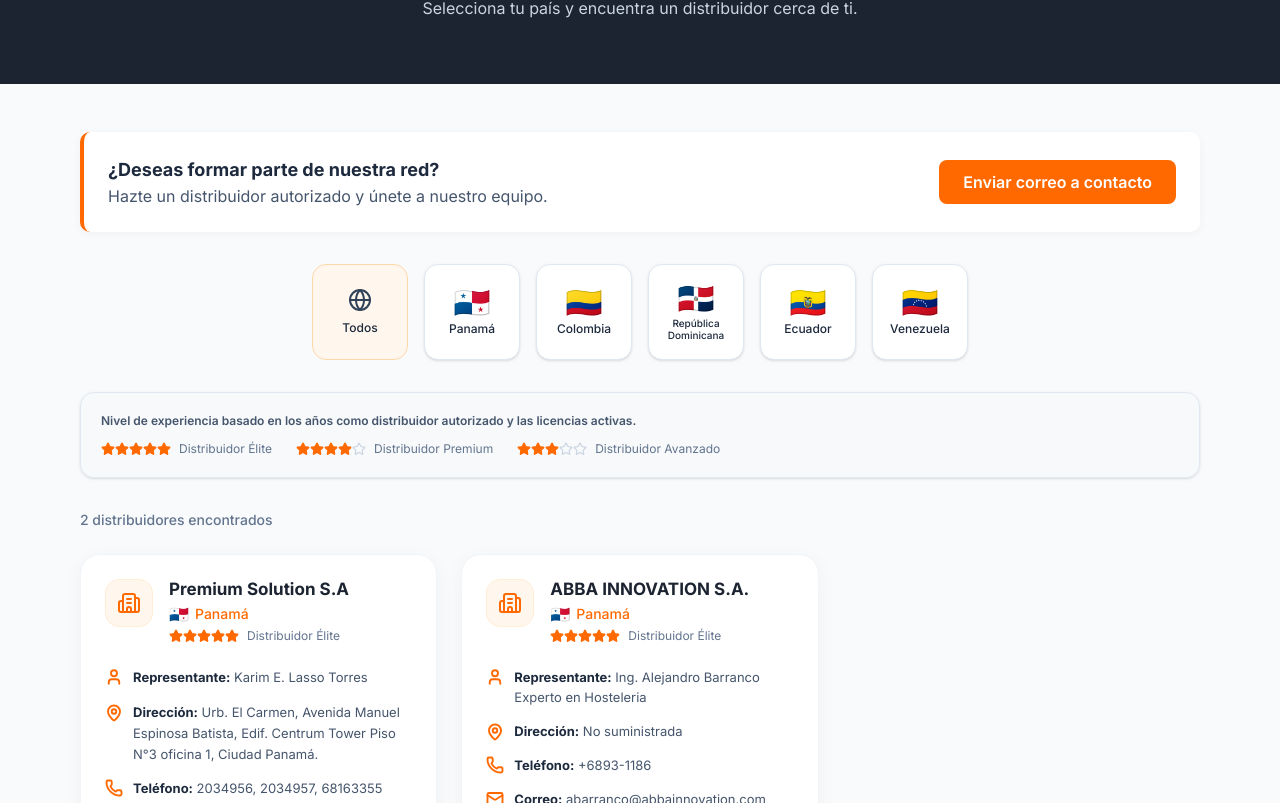
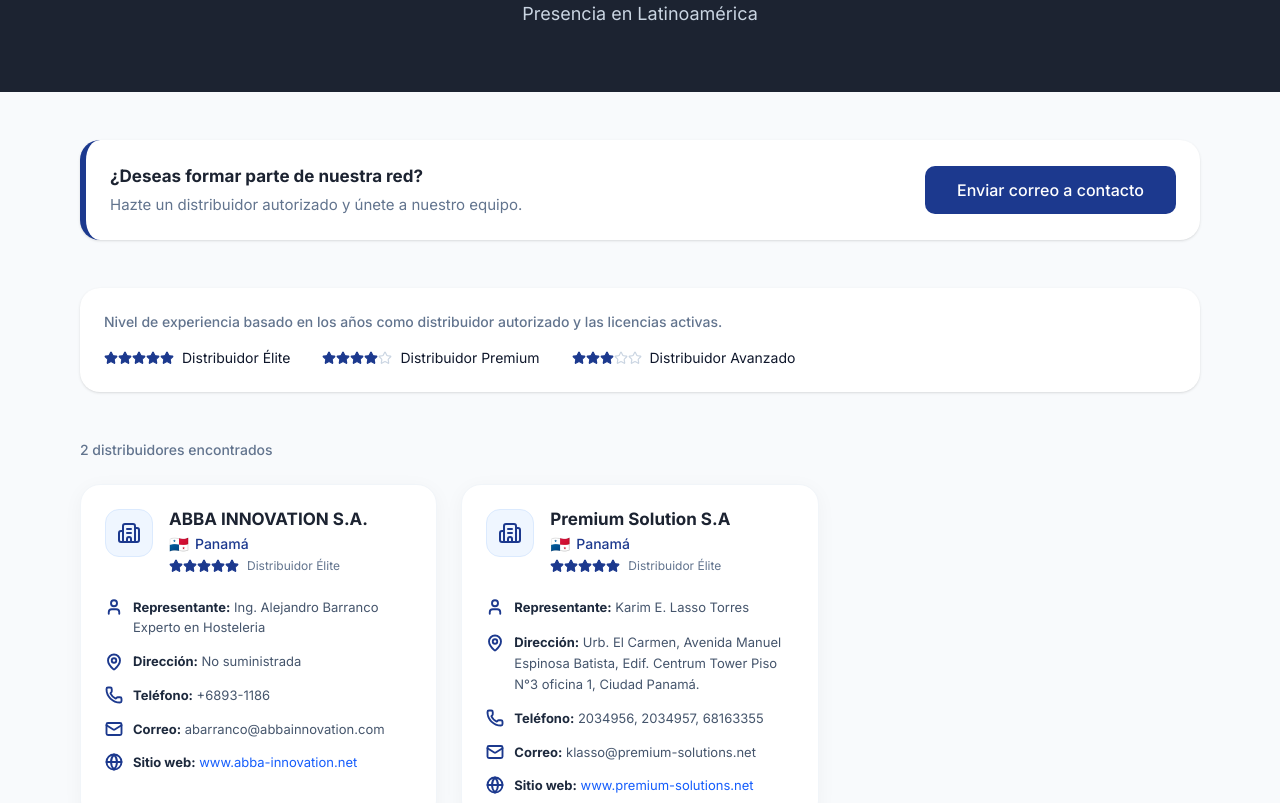
Before and after one commit to grupovevsa-cyber/grupovevsa-web, a Next.js app: page /distribuidores in a window 1280 px wide. Shown: the part 297-1100 px from the top of the page. Built offline with nearby package versions, Linux system fonts and the light colour scheme.

Commit message:
style: update distribuidores page colors, remove country filters, sort ABBA first, and add Premium Solution website

```diff
--- a/src/app/distribuidores/page.tsx
+++ b/src/app/distribuidores/page.tsx
@@ -1,16 +1,14 @@
-import { Globe, Building2, User, MapPin, Phone, Mail, Star } from "lucide-react";
-import Image from "next/image";
-import Link from "next/link";
+import { Building2, Globe, Mail, MapPin, Phone, Star, User } from "lucide-react";
 
 export default function DistribuidoresPage() {
   return (
     <div className="min-h-screen bg-[#F8FAFC]">
-      {/* Header Dark */}
+      {/* Header Section */}
       <section className="bg-[#1C2331] text-white py-16 text-center">
         <div className="container mx-auto px-4 flex flex-col items-center">
-          <Globe className="w-12 h-12 text-orange-500 mb-4" />
-          <h1 className="text-4xl font-bold mb-3">Distribuidores</h1>
-          <p className="text-slate-300">Selecciona tu país y encuentra un distribuidor cerca de ti.</p>
+          <Globe className="w-12 h-12 text-sky-400 mb-4" />
+          <h1 className="text-4xl font-bold mb-4">Distribuidores</h1>
+          <p className="text-slate-300 text-lg">Presencia en Latinoamérica</p>
         </div>
       </section>
 
@@ -18,63 +16,35 @@
       <section className="py-12">
         <div className="container mx-auto px-4 max-w-6xl">
 
-          {/* Banner de Contacto CTA */}
-          <div className="bg-white border-l-4 border-orange-500 p-6 rounded-lg shadow-[0_2px_10px_rgb(0,0,0,0.04)] flex flex-col md:flex-row items-center justify-between mb-8">
+          {/* CTA Box */}
+          <div className="bg-white rounded-[20px] p-6 shadow-sm mb-12 flex flex-col md:flex-row items-center justify-between gap-6 border-l-[6px] border-blue-900">
             <div>
-              <h3 className="text-lg font-bold text-slate-800">¿Deseas formar parte de nuestra red?</h3>
-              <p className="text-slate-600">Hazte un distribuidor autorizado y únete a nuestro equipo.</p>
+              <h3 className="text-[17px] font-bold text-[#1C2331] mb-1">¿Deseas formar parte de nuestra red?</h3>
+              <p className="text-slate-500 text-[15px]">Hazte un distribuidor autorizado y únete a nuestro equipo.</p>
             </div>
-            <a href="mailto:contacto@grupovev.com" className="mt-4 md:mt-0 bg-orange-500 hover:bg-orange-600 text-white px-6 py-2.5 rounded-md font-semibold transition-colors">
+            <a href="mailto:contacto@grupovev.com" className="bg-blue-900 text-white px-8 py-3 rounded-lg font-medium hover:bg-blue-800 transition-colors shrink-0">
               Enviar correo a contacto
             </a>
           </div>
 
-          {/* Filtros de País (Visual) */}
-          <div className="flex flex-wrap gap-4 justify-center mb-8">
-            <button className="flex flex-col items-center justify-center w-24 h-24 rounded-xl border border-orange-200 bg-orange-50 text-orange-600 font-medium hover:bg-orange-100 transition-colors">
-              <Globe className="w-6 h-6 mb-2 text-slate-700" />
-              <span className="text-xs text-slate-800">Todos</span>
-            </button>
-            <button className="flex flex-col items-center justify-center w-24 h-24 rounded-xl border border-slate-200 bg-white hover:bg-slate-50 text-slate-600 font-medium transition-colors shadow-sm">
-              <span className="text-3xl mb-1 leading-none">🇵🇦</span>
-              <span className="text-xs text-slate-800">Panamá</span>
-            </button>
-            <button className="flex flex-col items-center justify-center w-24 h-24 rounded-xl border border-slate-200 bg-white hover:bg-slate-50 text-slate-600 font-medium transition-colors shadow-sm">
-              <span className="text-3xl mb-1 leading-none">🇨🇴</span>
-              <span className="text-xs text-slate-800">Colombia</span>
-            </button>
-            <button className="flex flex-col items-center justify-center w-24 h-24 rounded-xl border border-slate-200 bg-white hover:bg-slate-50 text-slate-600 font-medium transition-colors shadow-sm text-center">
-              <span className="text-3xl mb-1 leading-none">🇩🇴</span>
-              <span className="text-[10px] text-slate-800 leading-tight">República<br/>Dominicana</span>
-            </button>
-            <button className="flex flex-col items-center justify-center w-24 h-24 rounded-xl border border-slate-200 bg-white hover:bg-slate-50 text-slate-600 font-medium transition-colors shadow-sm">
-              <span className="text-3xl mb-1 leading-none">🇪🇨</span>
-              <span className="text-xs text-slate-800">Ecuador</span>
-            </button>
-            <button className="flex flex-col items-center justify-center w-24 h-24 rounded-xl border border-slate-200 bg-white hover:bg-slate-50 text-slate-600 font-medium transition-colors shadow-sm">
-              <span className="text-3xl mb-1 leading-none">🇻🇪</span>
-              <span className="text-xs text-slate-800">Venezuela</span>
-            </button>
-          </div>
-
-          {/* Leyenda de Estrellas */}
-          <div className="bg-slate-50/50 border border-slate-200 rounded-xl p-5 mb-8 text-xs text-slate-500 shadow-sm">
-            <p className="mb-3 font-semibold text-slate-600">Nivel de experiencia basado en los años como distribuidor autorizado y las licencias activas.</p>
-            <div className="flex flex-wrap items-center gap-x-6 gap-y-3">
+          {/* Leyenda de Niveles */}
+          <div className="bg-white rounded-[20px] p-6 shadow-sm mb-12 text-sm">
+            <p className="text-slate-500 mb-4 font-medium">Nivel de experiencia basado en los años como distribuidor autorizado y las licencias activas.</p>
+            <div className="flex flex-wrap gap-8">
               <div className="flex items-center gap-2">
-                <div className="flex text-orange-500">
+                <div className="flex text-blue-900">
                   <Star className="w-3.5 h-3.5 fill-current" /><Star className="w-3.5 h-3.5 fill-current" /><Star className="w-3.5 h-3.5 fill-current" /><Star className="w-3.5 h-3.5 fill-current" /><Star className="w-3.5 h-3.5 fill-current" />
                 </div>
                 <span>Distribuidor Élite</span>
               </div>
               <div className="flex items-center gap-2">
-                <div className="flex text-orange-500">
+                <div className="flex text-blue-900">
                   <Star className="w-3.5 h-3.5 fill-current" /><Star className="w-3.5 h-3.5 fill-current" /><Star className="w-3.5 h-3.5 fill-current" /><Star className="w-3.5 h-3.5 fill-current" /><Star className="w-3.5 h-3.5 text-slate-300" />
                 </div>
                 <span>Distribuidor Premium</span>
               </div>
               <div className="flex items-center gap-2">
-                <div className="flex text-orange-500">
+                <div className="flex text-blue-900">
                   <Star className="w-3.5 h-3.5 fill-current" /><Star className="w-3.5 h-3.5 fill-current" /><Star className="w-3.5 h-3.5 fill-current" /><Star className="w-3.5 h-3.5 text-slate-300" /><Star className="w-3.5 h-3.5 text-slate-300" />
                 </div>
                 <span>Distribuidor Avanzado</span>
@@ -87,19 +57,19 @@
 
           <div className="grid md:grid-cols-2 lg:grid-cols-3 gap-6">
 
-            {/* Tarjeta 1: Premium Solution S.A */}
+            {/* Tarjeta 1: ABBA INNOVATION S.A. */}
             <div className="bg-white rounded-[20px] border border-slate-100 p-6 shadow-[0_4px_20px_rgb(0,0,0,0.04)] hover:shadow-lg transition-shadow">
               <div className="flex items-start gap-4 mb-6">
-                <div className="w-12 h-12 rounded-xl bg-orange-50 flex items-center justify-center text-orange-500 shrink-0 border border-orange-100">
+                <div className="w-12 h-12 rounded-xl bg-blue-50 flex items-center justify-center text-blue-900 shrink-0 border border-blue-100">
                   <Building2 className="w-6 h-6" />
                 </div>
                 <div>
-                  <h2 className="text-[17px] font-bold text-[#1C2331] leading-tight mb-1">Premium Solution S.A</h2>
+                  <h2 className="text-[17px] font-bold text-[#1C2331] leading-tight mb-1">ABBA INNOVATION S.A.</h2>
                   <div className="flex items-center gap-1.5 text-sm text-slate-600 mb-1">
-                    <span className="text-base leading-none">🇵🇦</span> <span className="text-orange-500 font-medium">Panamá</span>
+                    <span className="text-base leading-none">🇵🇦</span> <span className="text-blue-900 font-medium">Panamá</span>
                   </div>
                   <div className="flex items-center gap-2">
-                    <div className="flex text-orange-500">
+                    <div className="flex text-blue-900">
                       <Star className="w-[14px] h-[14px] fill-current" /><Star className="w-[14px] h-[14px] fill-current" /><Star className="w-[14px] h-[14px] fill-current" /><Star className="w-[14px] h-[14px] fill-current" /><Star className="w-[14px] h-[14px] fill-current" />
                     </div>
                     <span className="text-xs text-slate-500">Distribuidor Élite</span>
@@ -109,41 +79,41 @@
 
               <div className="space-y-3.5 text-[13px]">
                 <div className="flex items-start gap-2.5">
-                  <User className="w-[18px] h-[18px] text-orange-500 shrink-0" strokeWidth={2.5} />
-                  <p className="text-slate-600"><strong className="text-slate-800 font-bold">Representante:</strong> Karim E. Lasso Torres</p>
+                  <User className="w-[18px] h-[18px] text-blue-900 shrink-0" strokeWidth={2.5} />
+                  <p className="text-slate-600"><strong className="text-slate-800 font-bold">Representante:</strong> Ing. Alejandro Barranco Experto en Hosteleria</p>
                 </div>
                 <div className="flex items-start gap-2.5">
-                  <MapPin className="w-[18px] h-[18px] text-orange-500 shrink-0 mt-0.5" strokeWidth={2.5} />
-                  <p className="text-slate-600 leading-relaxed"><strong className="text-slate-800 font-bold">Dirección:</strong> Urb. El Carmen, Avenida Manuel Espinosa Batista, Edif. Centrum Tower Piso N°3 oficina 1, Ciudad Panamá.</p>
+                  <MapPin className="w-[18px] h-[18px] text-blue-900 shrink-0 mt-0.5" strokeWidth={2.5} />
+                  <p className="text-slate-600 leading-relaxed"><strong className="text-slate-800 font-bold">Dirección:</strong> No suministrada</p>
                 </div>
                 <div className="flex items-start gap-2.5">
-                  <Phone className="w-[18px] h-[18px] text-orange-500 shrink-0" strokeWidth={2.5} />
-                  <p className="text-slate-600"><strong className="text-slate-800 font-bold">Teléfono:</strong> 2034956, 2034957, 68163355</p>
+                  <Phone className="w-[18px] h-[18px] text-blue-900 shrink-0" strokeWidth={2.5} />
+                  <p className="text-slate-600"><strong className="text-slate-800 font-bold">Teléfono:</strong> +6893-1186</p>
                 </div>
                 <div className="flex items-start gap-2.5">
-                  <Mail className="w-[18px] h-[18px] text-orange-500 shrink-0" strokeWidth={2.5} />
-                  <p className="text-slate-600"><strong className="text-slate-800 font-bold">Correo:</strong> klasso@premium-solutions.net</p>
+                  <Mail className="w-[18px] h-[18px] text-blue-900 shrink-0" strokeWidth={2.5} />
+                  <p className="text-slate-600"><strong className="text-slate-800 font-bold">Correo:</strong> abarranco@abbainnovation.com</p>
                 </div>
                 <div className="flex items-start gap-2.5">
-                  <Globe className="w-[18px] h-[18px] text-orange-500 shrink-0" strokeWidth={2.5} />
-                  <p className="text-slate-600"><strong className="text-slate-800 font-bold">Sitio web:</strong> No suministrado</p>
+                  <Globe className="w-[18px] h-[18px] text-blue-900 shrink-0" strokeWidth={2.5} />
+                  <p className="text-slate-600"><strong className="text-slate-800 font-bold">Sitio web:</strong> <a href="http://www.abba-innovation.net" target="_blank" rel="noreferrer" className="text-blue-600 hover:underline">www.abba-innovation.net</a></p>
                 </div>
               </div>
             </div>
 
-            {/* Tarjeta 2: ABBA INNOVATION S.A. */}
+            {/* Tarjeta 2: Premium Solution S.A */}
             <div className="bg-white rounded-[20px] border border-slate-100 p-6 shadow-[0_4px_20px_rgb(0,0,0,0.04)] hover:shadow-lg transition-shadow">
               <div className="flex items-start gap-4 mb-6">
-                <div className="w-12 h-12 rounded-xl bg-orange-50 flex items-center justify-center text-orange-500 shrink-0 border border-orange-100">
+                <div className="w-12 h-12 rounded-xl bg-blue-50 flex items-center justify-center text-blue-900 shrink-0 border border-blue-100">
                   <Building2 className="w-6 h-6" />
                 </div>
                 <div>
-                  <h2 className="text-[17px] font-bold text-[#1C2331] leading-tight mb-1">ABBA INNOVATION S.A.</h2>
+                  <h2 className="text-[17px] font-bold text-[#1C2331] leading-tight mb-1">Premium Solution S.A</h2>
                   <div className="flex items-center gap-1.5 text-sm text-slate-600 mb-1">
-                    <span className="text-base leading-none">🇵🇦</span> <span className="text-orange-500 font-medium">Panamá</span>
+                    <span className="text-base leading-none">🇵🇦</span> <span className="text-blue-900 font-medium">Panamá</span>
                   </div>
                   <div className="flex items-center gap-2">
-                    <div className="flex text-orange-500">
+                    <div className="flex text-blue-900">
                       <Star className="w-[14px] h-[14px] fill-current" /><Star className="w-[14px] h-[14px] fill-current" /><Star className="w-[14px] h-[14px] fill-current" /><Star className="w-[14px] h-[14px] fill-current" /><Star className="w-[14px] h-[14px] fill-current" />
                     </div>
                     <span className="text-xs text-slate-500">Distribuidor Élite</span>
@@ -153,24 +123,24 @@
 
               <div className="space-y-3.5 text-[13px]">
                 <div className="flex items-start gap-2.5">
-                  <User className="w-[18px] h-[18px] text-orange-500 shrink-0" strokeWidth={2.5} />
-                  <p className="text-slate-600"><strong className="text-slate-800 font-bold">Representante:</strong> Ing. Alejandro Barranco Experto en Hosteleria</p>
+                  <User className="w-[18px] h-[18px] text-blue-900 shrink-0" strokeWidth={2.5} />
+                  <p className="text-slate-600"><strong className="text-slate-800 font-bold">Representante:</strong> Karim E. Lasso Torres</p>
                 </div>
                 <div className="flex items-start gap-2.5">
-                  <MapPin className="w-[18px] h-[18px] text-orange-500 shrink-0 mt-0.5" strokeWidth={2.5} />
-                  <p className="text-slate-600 leading-relaxed"><strong className="text-slate-800 font-bold">Dirección:</strong> No suministrada</p>
+                  <MapPin className="w-[18px] h-[18px] text-blue-900 shrink-0 mt-0.5" strokeWidth={2.5} />
+                  <p className="text-slate-600 leading-relaxed"><strong className="text-slate-800 font-bold">Dirección:</strong> Urb. El Carmen, Avenida Manuel Espinosa Batista, Edif. Centrum Tower Piso N°3 oficina 1, Ciudad Panamá.</p>
                 </div>
                 <div className="flex items-start gap-2.5">
-                  <Phone className="w-[18px] h-[18px] text-orange-500 shrink-0" strokeWidth={2.5} />
-                  <p className="text-slate-600"><strong className="text-slate-800 font-bold">Teléfono:</strong> +6893-1186</p>
+                  <Phone className="w-[18px] h-[18px] text-blue-900 shrink-0" strokeWidth={2.5} />
+                  <p className="text-slate-600"><strong className="text-slate-800 font-bold">Teléfono:</strong> 2034956, 2034957, 68163355</p>
                 </div>
                 <div className="flex items-start gap-2.5">
-                  <Mail className="w-[18px] h-[18px] text-orange-500 shrink-0" strokeWidth={2.5} />
-                  <p className="text-slate-600"><strong className="text-slate-800 font-bold">Correo:</strong> abarranco@abbainnovation.com</p>
+                  <Mail className="w-[18px] h-[18px] text-blue-900 shrink-0" strokeWidth={2.5} />
+                  <p className="text-slate-600"><strong className="text-slate-800 font-bold">Correo:</strong> klasso@premium-solutions.net</p>
                 </div>
                 <div className="flex items-start gap-2.5">
-                  <Globe className="w-[18px] h-[18px] text-orange-500 shrink-0" strokeWidth={2.5} />
-                  <p className="text-slate-600"><strong className="text-slate-800 font-bold">Sitio web:</strong> <a href="http://www.abba-innovation.net" target="_blank" rel="noreferrer" className="text-blue-600 hover:underline">www.abba-innovation.net</a></p>
+                  <Globe className="w-[18px] h-[18px] text-blue-900 shrink-0" strokeWidth={2.5} />
+                  <p className="text-slate-600"><strong className="text-slate-800 font-bold">Sitio web:</strong> <a href="https://premium-solutions.net/" target="_blank" rel="noreferrer" className="text-blue-600 hover:underline">www.premium-solutions.net</a></p>
                 </div>
               </div>
             </div>
```
